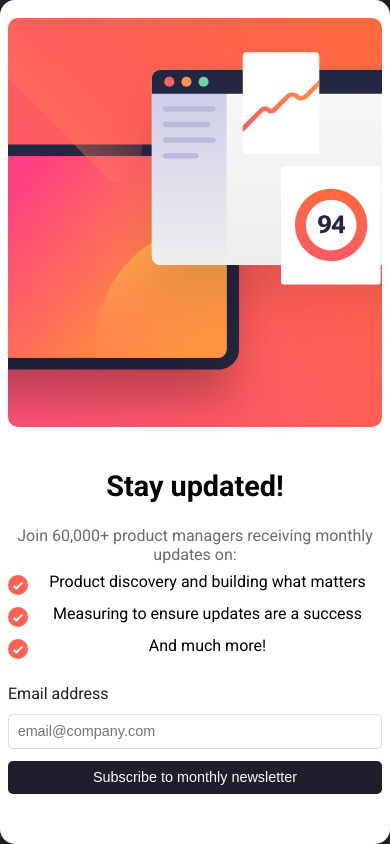
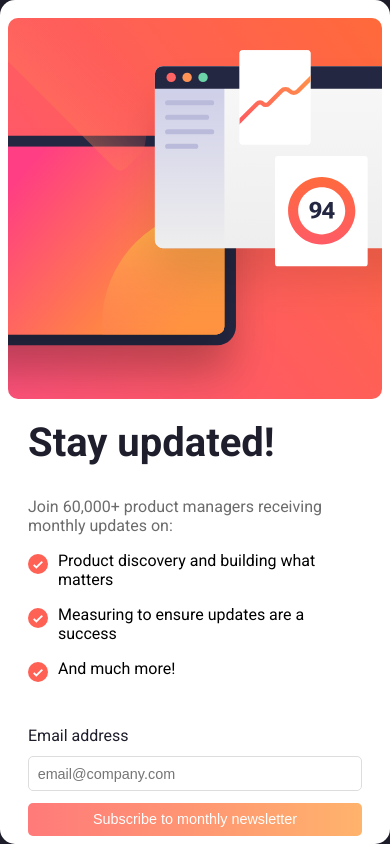
Before and after one commit to ntokozokubheka/newsletter-sign-up-with-success-message-main, a plain HTML site: page index.html in a window 390 px wide. Drawn offline with Linux system fonts and the light colour scheme.

Commit message:
finished

```diff
--- a/css/style.css
+++ b/css/style.css
@@ -39,10 +39,13 @@ body {
 
 .text-content h1 {
     font-size: 2.5em;
-    margin-bottom: 1.2em;
+    margin-top: 0.5em;
+    margin-bottom: 0.5em;
+    color : #1E1E2C;
 }
 
 .text-content p {
+    margin-top: 0.7em;
     margin-bottom: 1em;
     color: #6c6c6c;
 }
@@ -94,7 +97,8 @@ form input.error {
 }
 
 form button {
-    background-color: #1E1E2C;
+
+    background: linear-gradient(to right, #FF7A7A, #FFB36C);
     color: #fff;
     padding: 0.8em;
     border: none;
@@ -103,10 +107,11 @@ form button {
     font-size: 1em;
     width: 100%;
     max-width: 400px;
+    transition: background-color 0.3s ease;
 }
 
 form button:hover {
-    background-color: #555;
+    background: #1E1E2C; /* Change to solid color on hover */
 }
 
 form label {
@@ -164,7 +169,7 @@ form label {
 .success-container h1 {
     font-size: 2.5em;
     margin-bottom: 1em;
-    color: #333;
+    color:  #1E1E2C;
 }
 
 .success-container p {
@@ -174,18 +179,19 @@ form label {
 }
 
 .success-container button {
-    background-color: #1E1E2C;
-    color: #fff;
     padding: 0.8em 2em;
     border: none;
     border-radius: 5px;
     cursor: pointer;
     font-size: 1em;
     width: 100%;
+    background: linear-gradient(to right, #FF7A7A, #FFB36C); /* Gradient from left to right */
+    color: white; /* Text color */
+    transition: background-color 0.3s ease;
 }
 
 .success-container button:hover {
-    background-color: #555;
+    background: #1E1E2C; /* Change to solid color on hover */
 }
 
 .success-icon img {
@@ -210,30 +216,8 @@ form label {
     }
 
     /* Adjust the text and form section */
-    .text-content {
-        padding-right: 0;
-        text-align: center; /* Center the content */
-    }
 
-    .text-content h1 {
-        font-size: 1.8em; /* Reduce font size */
-        margin-bottom: 0.8em;
-    }
 
-    .text-content p {
-        font-size: 1em; /* Reduce paragraph font size */
-        margin-bottom: 0.5em;
-    }
-
-    .text-content ul {
-        padding-left: 0;
-        margin-bottom: 1em; /* Reduce margin */
-    }
-
-    .text-content ul li {
-        margin-bottom: 0.8em;
-        padding-left: 25px; /* Reduce padding-left */
-    }
 
     /* Adjust form elements */
     form input {
@@ -292,6 +276,16 @@ form label {
         height: 100%; /* Make the image fill the entire div height */
         object-fit: cover; /* Ensure the image covers the entire div without stretching */
 
+    }#333
+    form {
+        display: flex;
+        flex-direction: column;
+        align-items: flex-start; /* Aligned left for form elements */
+    }
+
+    .text-content {
+
+        padding-left: 20px; /* Add spacing between text and image */
     }
 
 }
```
